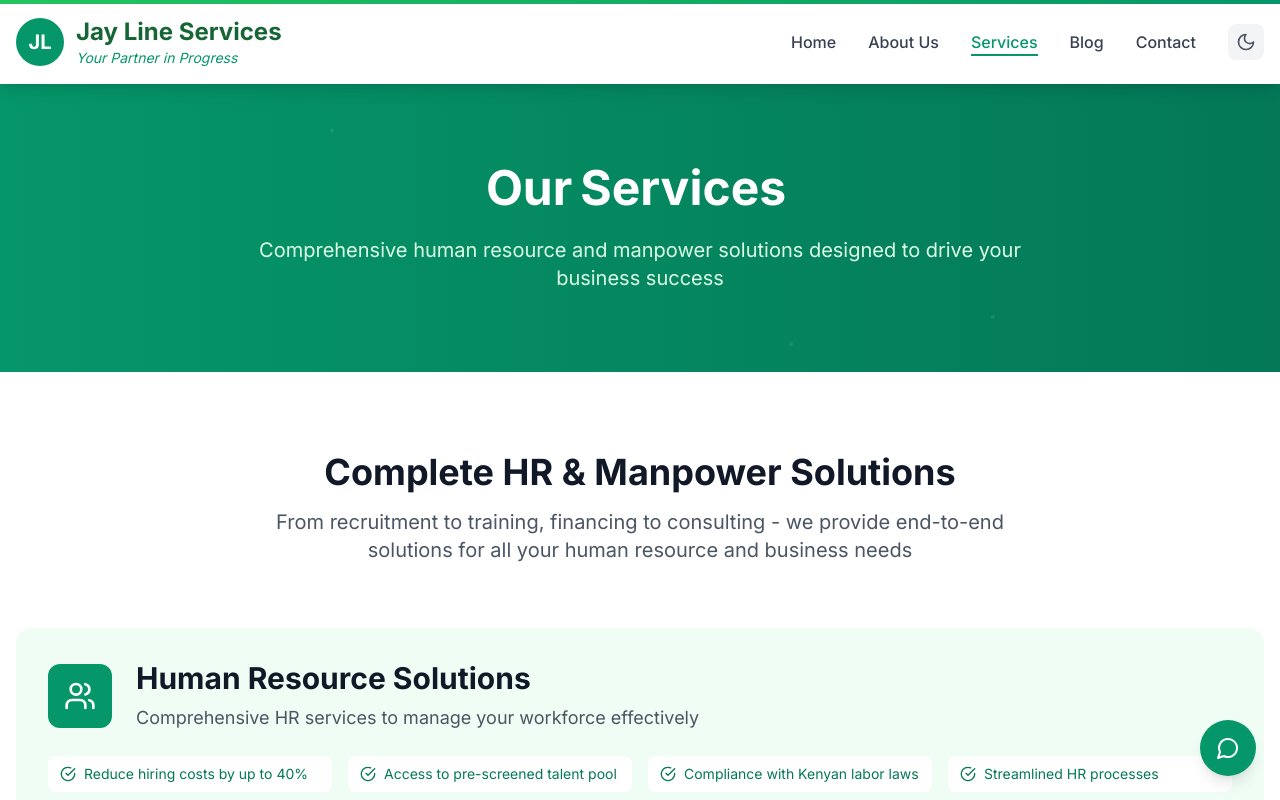
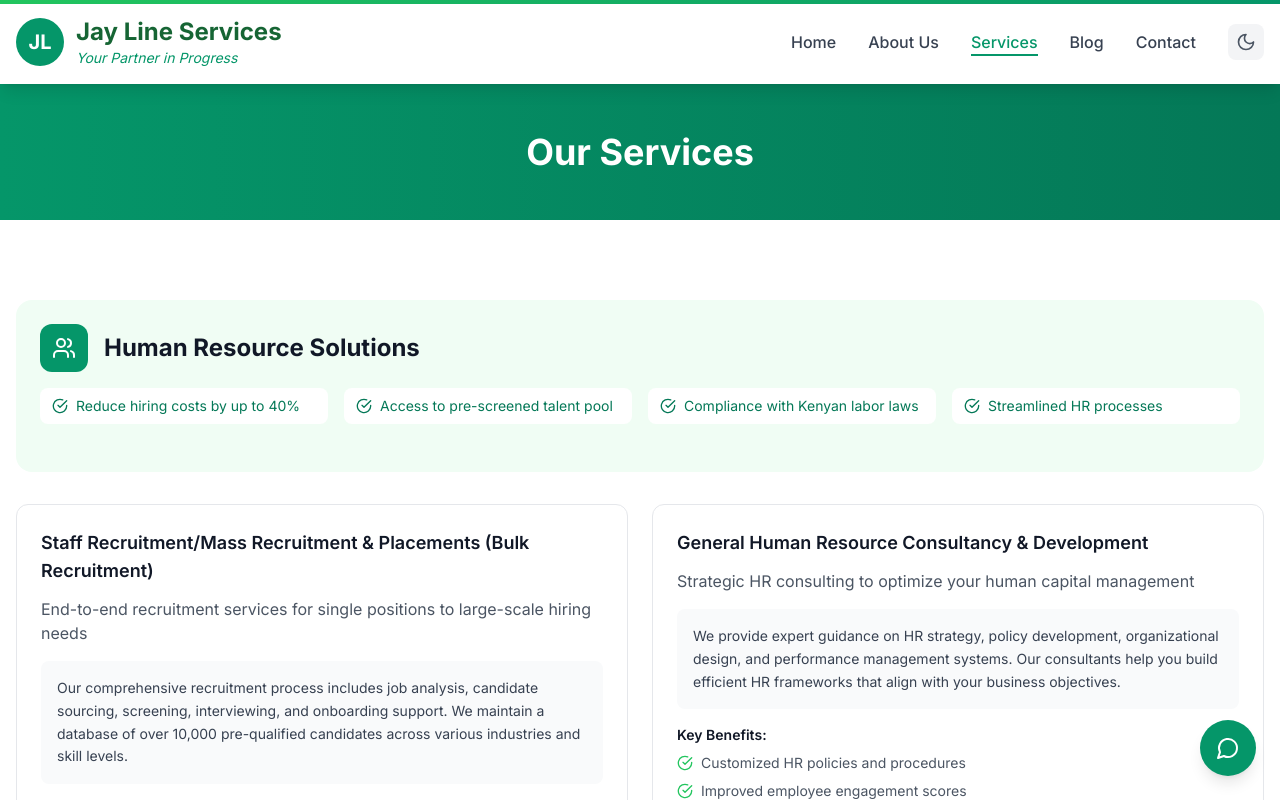
Before and after one commit to Thee-keem/Jayline-Services-V3, a React (Vite) app: page /services in a window 1280 px wide. Shown: the top 800 px of the page. Built offline with nearby package versions, Linux system fonts and the light colour scheme.

Commit message:
Updated Services.tsx

```diff
--- a/src/components/sections/ServicesSection.tsx
+++ b/src/components/sections/ServicesSection.tsx
@@ -181,6 +181,16 @@
                         if (!isCenter) {
                           e.preventDefault();
                           goToSlide(index);
+                        } else {
+                          const hash = service.link.split('#')[1];
+                          if (hash) {
+                            setTimeout(() => {
+                              const element = document.getElementById(hash);
+                              if (element) {
+                                element.scrollIntoView({ behavior: 'smooth', block: 'start' });
+                              }
+                            }, 100);
+                          }
                         }
                       }}
                       className="relative rounded-3xl overflow-hidden shadow-2xl cursor-pointer block"
--- a/src/pages/Services.tsx
+++ b/src/pages/Services.tsx
@@ -270,28 +270,17 @@
       {/* Hero Section */}
       <section
         ref={heroRef}
-        className="relative bg-gradient-to-r from-green-600 to-green-700 dark:from-green-700 dark:to-green-800 text-white py-20 overflow-hidden transition-colors duration-300"
+        className="relative bg-gradient-to-r from-green-600 to-green-700 dark:from-green-700 dark:to-green-800 text-white py-12 overflow-hidden transition-colors duration-300"
       >
-        <FloatingElements />
         <div className="max-w-7xl mx-auto px-4 text-center relative">
           <motion.div
             initial="hidden"
             animate={heroInView ? 'visible' : 'hidden'}
-            variants={staggerContainer}
+            variants={fadeInUp}
           >
-            <motion.div variants={fadeInUp}>
-              <h1 className="text-5xl font-bold mb-6">
-                <AnimatedText text="Our Services" />
+            <h1 className="text-4xl font-bold">
+              Our Services
             </h1>
-            </motion.div>
-            <motion.p
-              className="text-xl text-green-100 max-w-3xl mx-auto"
-              variants={fadeInUp}
-              transition={{ delay: 0.3 }}
-            >
-              Comprehensive human resource and manpower solutions designed to
-              drive your business success
-            </motion.p>
           </motion.div>
         </div>
       </section>
@@ -299,21 +288,6 @@
       {/* Services Overview */}
       <section className="py-20 bg-white dark:bg-gray-900 transition-colors duration-300">
         <div className="max-w-7xl mx-auto px-4">
-          <motion.div
-            className="text-center mb-16"
-            initial="hidden"
-            animate="visible"
-            variants={fadeInUp}
-          >
-            <h2 className="text-4xl font-bold text-gray-900 dark:text-white mb-4">
-              Complete HR & Manpower Solutions
-            </h2>
-            <p className="text-xl text-gray-600 dark:text-gray-300 max-w-3xl mx-auto">
-              From recruitment to training, financing to consulting - we provide
-              end-to-end solutions for all your human resource and business
-              needs
-            </p>
-          </motion.div>
 
           {/* Service Categories */}
           {serviceCategories.map((category, index) => (
@@ -327,34 +301,26 @@
               transition={{ delay: index * 0.2 }}
             >
               <motion.div
-                className="bg-green-50 dark:bg-gray-800 rounded-2xl p-8 mb-8 transition-colors duration-300"
+                className="bg-green-50 dark:bg-gray-800 rounded-2xl p-6 mb-8 transition-colors duration-300"
                 variants={fadeInUp}
                 whileHover={{
                   scale: 1.01,
                   boxShadow: '0 10px 25px -5px rgba(0, 0, 0, 0.1)',
                 }}
               >
-                <div className="flex items-center mb-6">
+                <div className="flex items-center mb-4">
                   <motion.div
-                    className="w-16 h-16 bg-green-600 rounded-xl flex items-center justify-center mr-6"
+                    className="w-12 h-12 bg-green-600 rounded-xl flex items-center justify-center mr-4"
                     whileHover={{ rotate: 5, scale: 1.1 }}
                   >
-                    <category.icon className="w-8 h-8 text-white" />
+                    <category.icon className="w-6 h-6 text-white" />
                   </motion.div>
-                  <div>
                   <motion.h3
-                      className="text-3xl font-bold text-gray-900 dark:text-white mb-2"
+                    className="text-2xl font-bold text-gray-900 dark:text-white"
                     variants={fadeInUp}
                   >
                     {category.title}
                   </motion.h3>
-                    <motion.p
-                      className="text-lg text-gray-600 dark:text-gray-300"
-                      variants={fadeInUp}
-                    >
-                      {category.description}
-                    </motion.p>
-                  </div>
                 </div>
 
                 {/* Category Benefits */}
```
Lines whose indentation alone changed are shown as unchanged.
